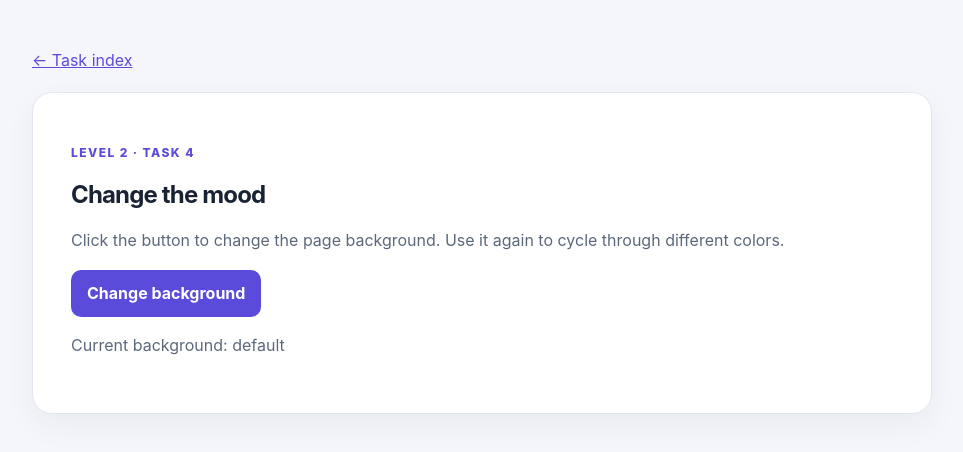
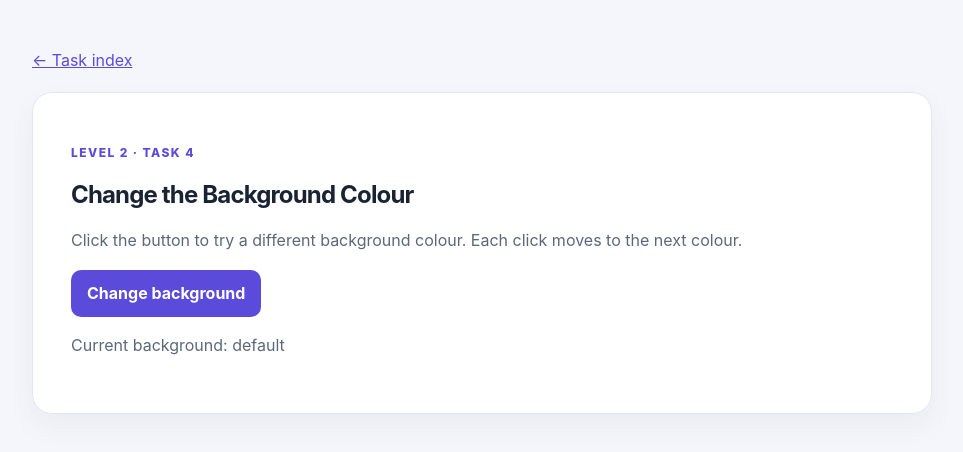
Before and after one commit to Bandhan-lab/cognifyz-frontend-internship, a website: page level-2/task-4-interactive-button/index.html in a window 1280 px wide. Shown: the whole page, without its empty margins (158-1121 px from the left). Drawn offline with Linux system fonts and the light colour scheme.

Commit message:
Use clearer student-written task descriptions

```diff
--- a/level-2/task-4-interactive-button/index.html
+++ b/level-2/task-4-interactive-button/index.html
@@ -14,7 +14,7 @@ main{width:min(900px,92vw);margin:48px auto}.panel{background:white;border:1px s
 .eyebrow{font-size:.75rem;font-weight:800;letter-spacing:.12em;text-transform:uppercase;color:var(--brand)}h1{line-height:1.1;letter-spacing:-.035em}p{color:var(--muted)}a{color:var(--brand)}button,.button{border:0;border-radius:10px;background:var(--brand);color:#fff;padding:11px 16px;font:inherit;font-weight:700;cursor:pointer}button:focus-visible,a:focus-visible,input:focus-visible,textarea:focus-visible,select:focus-visible{outline:3px solid #aaa1ff;outline-offset:3px}.back{display:inline-block;margin-bottom:18px}img{max-width:100%;height:auto;border-radius:14px}
 </style>
 </head>
-<body><main><a class="back" href="../../index.html">← Task index</a><section class="panel"><p class="eyebrow">Level 2 · Task 4</p><h1>Change the mood</h1><p>Click the button to change the page background. Use it again to cycle through different colors.</p><button id="colorButton" type="button">Change background</button><p id="colorStatus" role="status" aria-live="polite">Current background: default</p></section></main><script>
+<body><main><a class="back" href="../../index.html">← Task index</a><section class="panel"><p class="eyebrow">Level 2 · Task 4</p><h1>Change the Background Colour</h1><p>Click the button to try a different background colour. Each click moves to the next colour.</p><button id="colorButton" type="button">Change background</button><p id="colorStatus" role="status" aria-live="polite">Current background: default</p></section></main><script>
 (() => {
   "use strict";
   const colors = [
```
